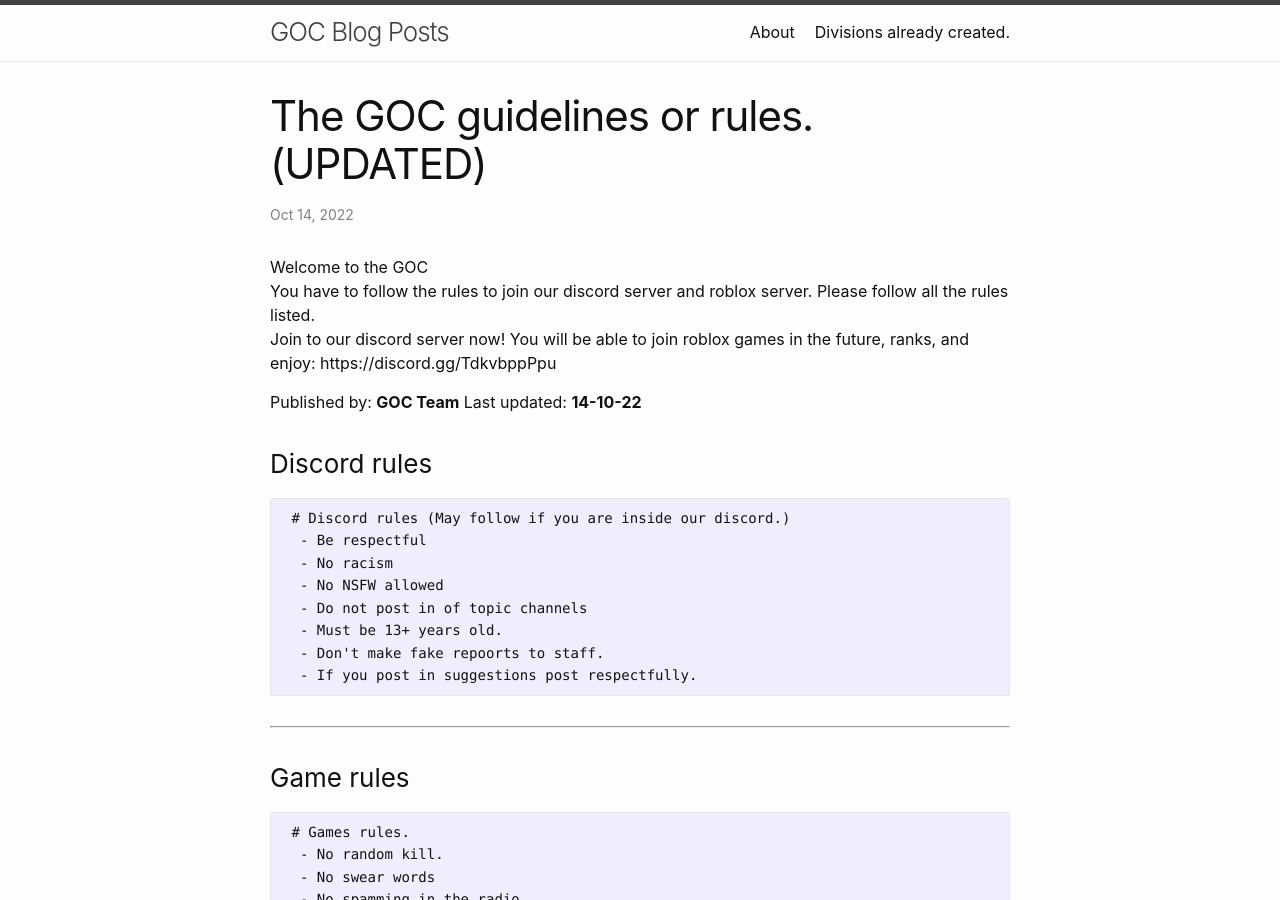
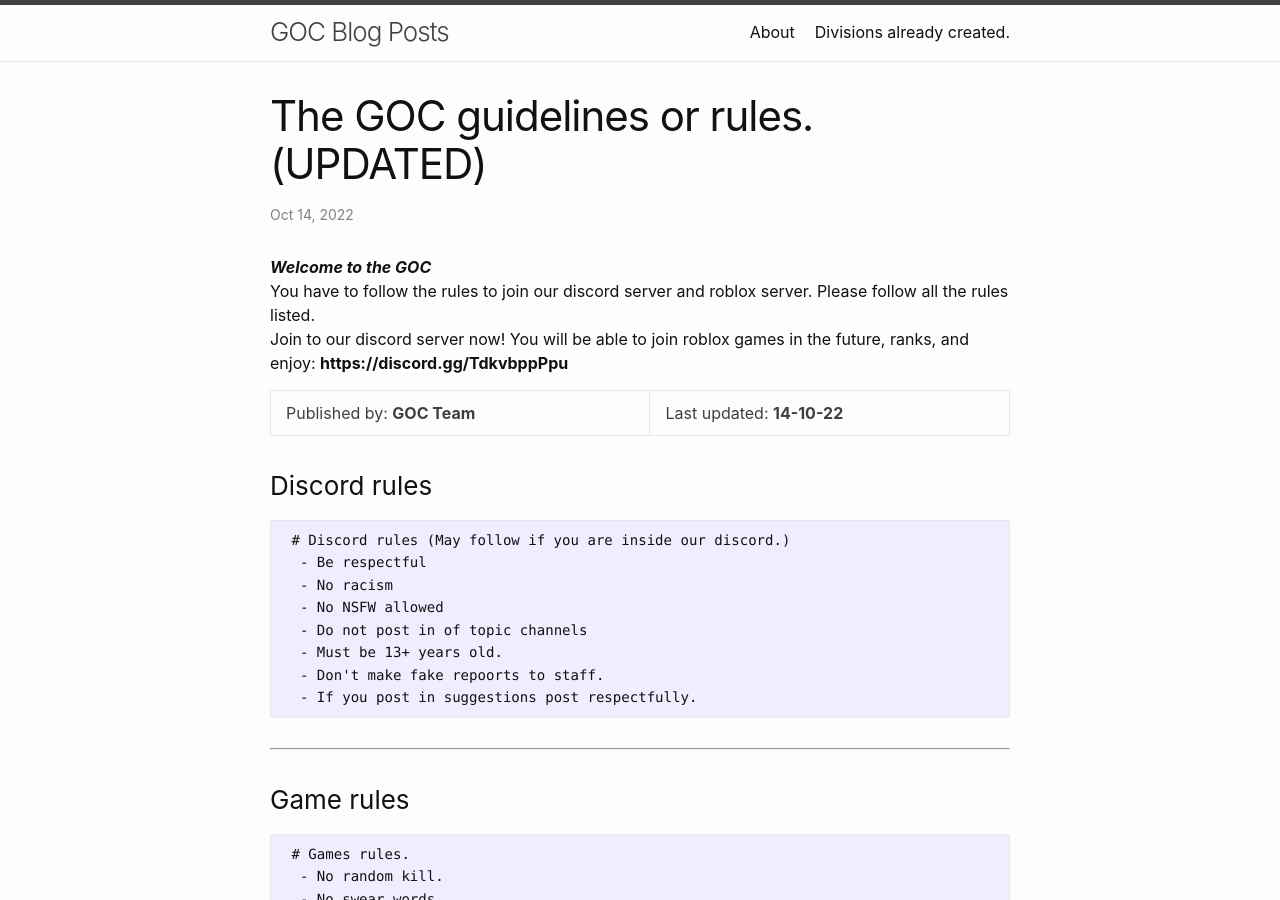
Before and after one commit to gocservice/goc, a Jekyll site: the page built from _posts/2022-10-14-rules.md, in a window 1280 px wide and 900 px high. Built offline with Jekyll 4.4.1, drawn with Linux system fonts in a browser that asks for light colours.

```diff
--- a/_posts/2022-10-14-rules.md
+++ b/_posts/2022-10-14-rules.md
@@ -3,12 +3,11 @@ layout: post
 title: "The GOC guidelines or rules. (UPDATED)"
 categories: misc
 ---
-Welcome to the GOC
+***Welcome to the GOC***
 You have to follow the rules to join our discord server and roblox server. Please follow all the rules listed.
-Join to our discord server now! You will be able to join roblox games in the future, ranks, and enjoy: https://discord.gg/TdkvbppPpu
+Join to our discord server now! You will be able to join roblox games in the future, ranks, and enjoy: **https://discord.gg/TdkvbppPpu**
 
-Published by: **GOC Team**
-Last updated: **14-10-22**
+Published by: **GOC Team** | Last updated: **14-10-22**
 
 
 ### Discord rules
```
